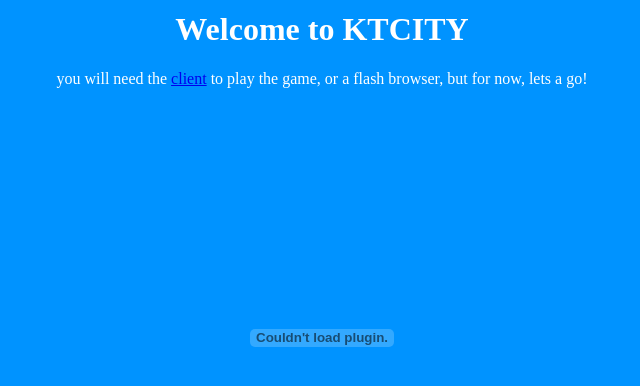
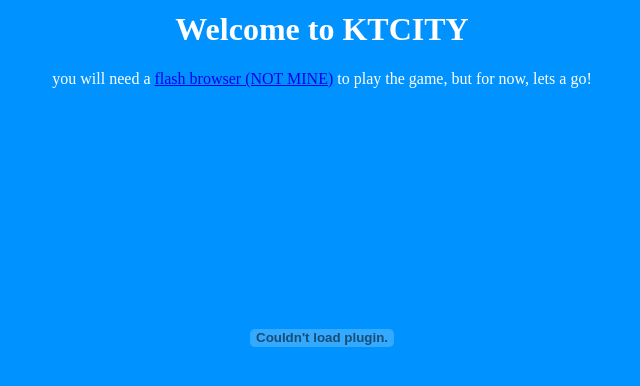
Before and after one commit to lrdelaportilla/lrdelaportilla.github.io, a plain HTML site: page index.html in a window 1280 px wide. Shown: the part 156-542 px from the top of the page, without its empty margins (318-958 px from the left). Drawn offline with Linux system fonts and the light colour scheme.

Commit message:
Update index.html

```diff
--- a/index.html
+++ b/index.html
@@ -15,7 +15,7 @@
 	<center>
 <img src="bruh.jpg" height="134" width="200" alt="logo"> <br>
 	<font color=#FFFFFF><h1>Welcome to KTCITY</h1></f>
-		you will need the <a href=setup.exe>client</a> to play the game, or a flash browser, but for now, lets a go!
+		you will need a <a href=https://github.com/radubirsan/FlashBrowser/releases/tag/v0.81>flash browser (NOT MINE)</a> to play the game, but for now, lets a go!
 		<br>
 		<object type="application/x-shockwave-flash" width="600" height="500">
     <param name="movie" value="NEW KTCITY GAME.swf"></param>
```
